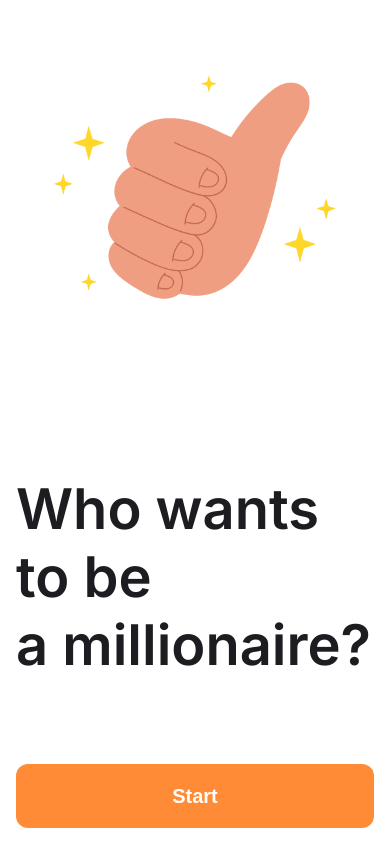
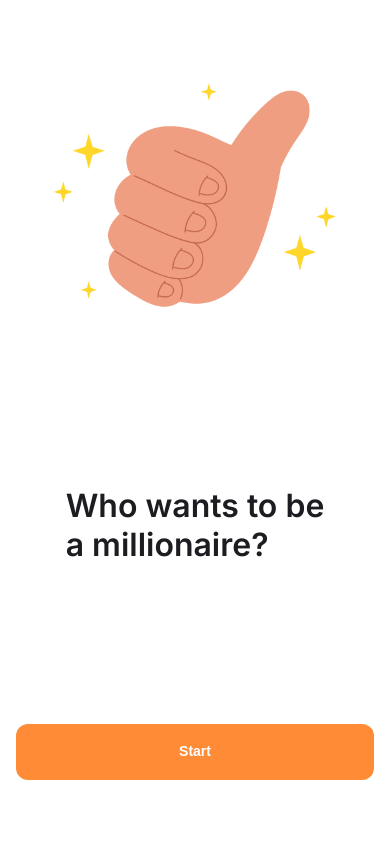
Before and after one commit to mpavlushchenko/test_task_NextJs, a Next.js app: page / in a window 390 px wide. Built offline with nearby package versions, Linux system fonts and the light colour scheme.

Commit message:
task: add style for SplitScreenLayout on small screen

```diff
--- a/src/components/SplitScreenLayout/SplitScreenLayout.module.css
+++ b/src/components/SplitScreenLayout/SplitScreenLayout.module.css
@@ -7,11 +7,11 @@
 }
 .title {
   opacity: 50%;
+  font-size: 32px;
 }
 .subtitle {
   font-size: 56px;
   font-weight: 600;
-  margin-bottom: 4rem;
 }
 .leftBlock,
 .rightBlock {
@@ -31,9 +31,13 @@
   flex-direction: column;
   align-items: flex-start;
 }
+.rightBlock button {
+  margin-top: 4rem;
+}
 
 @media (max-width: 768px) {
   .container {
+    gap: 0;
     flex-direction: column;
   }
   .leftBlock,
@@ -46,13 +50,18 @@
     margin-bottom: 2rem;
   }
   .rightBlock {
-    justify-content: space-between;
     align-items: center;
+    justify-content: space-around;
     padding: 2rem;
   }
   .title {
+    font-size: 18px;
+  }
+  .subtitle {
     font-size: 32px;
-    margin-bottom: 0;
+  }
+  .rightBlock button {
+    font-size: 14px;
   }
 }
 
--- a/src/components/SplitScreenLayout/SplitScreenLayout.tsx
+++ b/src/components/SplitScreenLayout/SplitScreenLayout.tsx
@@ -13,8 +13,10 @@ const SplitScreenLayout = ({ image, title, subtitle, button }: Props) => (
   <section className={styles.container}>
     <div className={styles.leftBlock}>{image}</div>
     <div className={styles.rightBlock}>
-      <h2 className={styles.title}>{title}</h2>
-      <p className={styles.subtitle}>{subtitle}</p>
+      <div>
+        <h2 className={styles.title}>{title}</h2>
+        <p className={styles.subtitle}>{subtitle}</p>
+      </div>
       {button}
     </div>
   </section>
--- a/src/features/millionaire-game/GameScreen.tsx
+++ b/src/features/millionaire-game/GameScreen.tsx
@@ -28,7 +28,6 @@ const GameScreen = ({ questions }: { questions: Question[] }) => {
   const [gameState, setGameState] = useState(initialGameState);
   const { isOpen: isBurgerMenuOpen } = useBurgerMenu();
 
-  console.log(isBurgerMenuOpen);
   const currentQuestion = questions.at(gameState.questionIndex);
   const amountsReversed = questions.map((q) => ({ id: q.id, amount: q.amount })).reverse();
 
```
